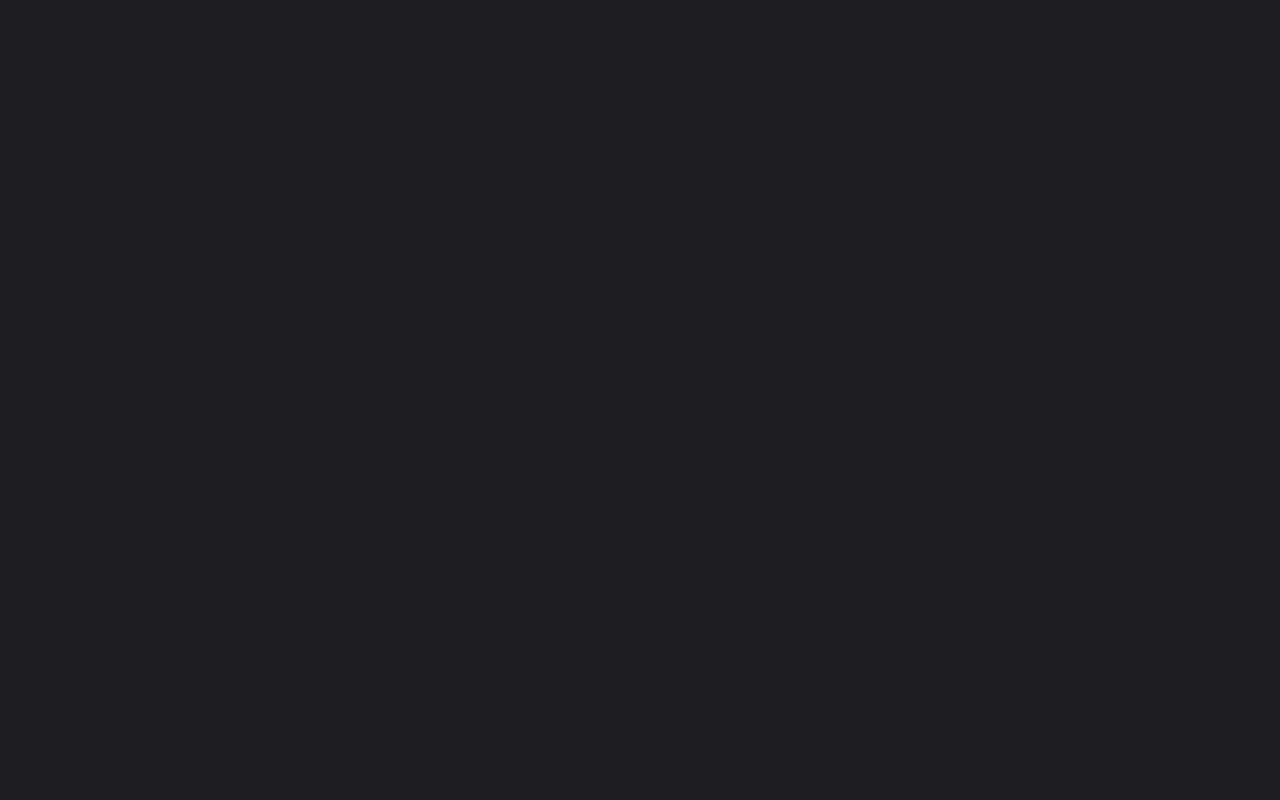
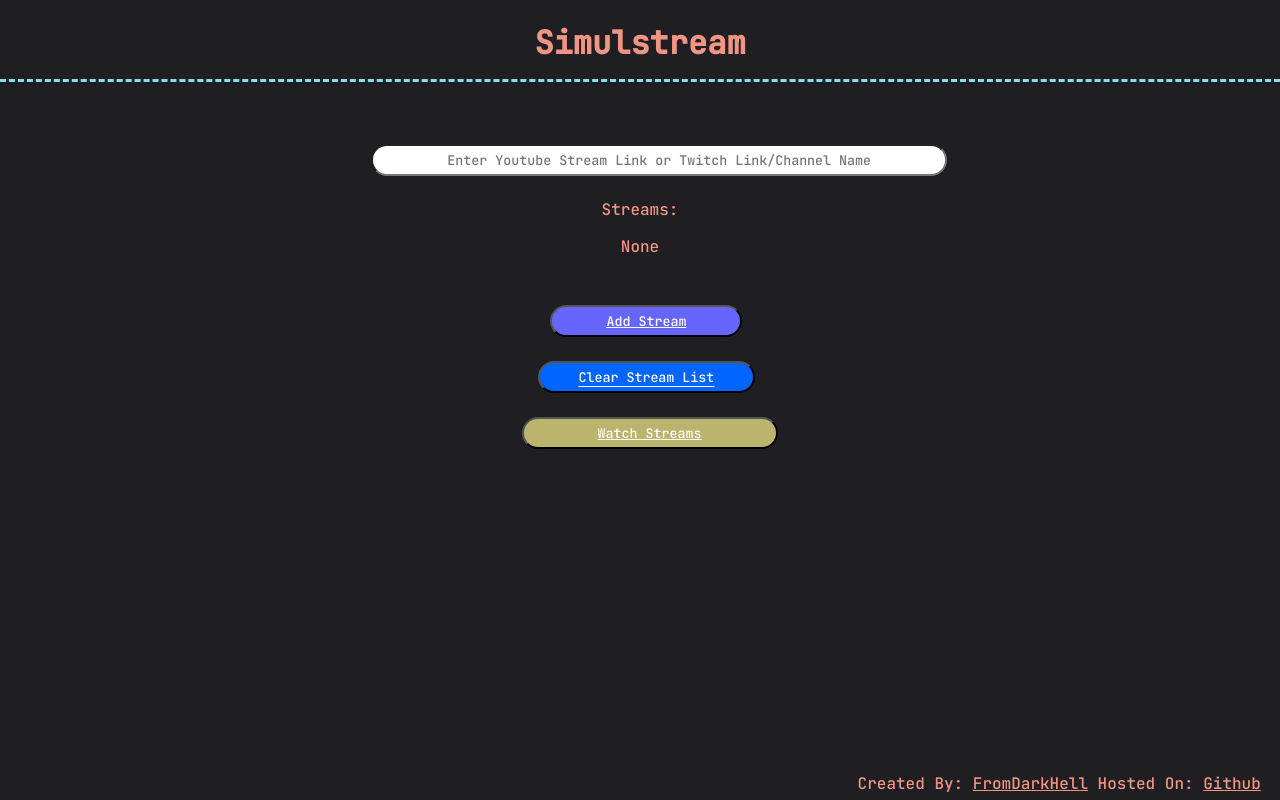
Before and after one commit to FromDarkHell/Simulstream, a plain HTML site: page index.html in a window 1280 px wide. Drawn offline with nearby package versions, Linux system fonts and the light colour scheme.

Commit message:
Implement a landing page, add ordering
Fix #3
Add #1
Its 2AM ok bye

```diff
--- /dev/null
+++ b/css/main.css
@@ -0,0 +1,115 @@
+/* Base Styles */
+
+* {
+	color: rgb(240, 148, 132);
+	font-family: 'JetBrains Mono', monospace;
+	box-sizing: border-box;
+}
+
+h1 {
+	text-align: center;
+	vertical-align: baseline;
+	border-spacing: 5px;
+	border-bottom: 3px dashed #84E0F0;
+
+	padding-bottom: 15px;
+}
+
+#column1 {
+	position: relative;
+	top: 5%;
+}
+
+
+/* Input Boxes */
+input {
+	color: rgb(0,0,0);
+
+	border-radius: 25px;
+	background: #ffffff;
+	padding: 5px;
+	text-align: center;
+}
+
+
+/*
+
+#twitch-input {
+	position: relative;
+	left: 5%;
+	margin-right: 5px;
+	width: 40%;
+}
+
+#yt-input {
+	position: relative;
+	left: 15%;
+	width: 40%;
+}
+*/
+
+#twitch-input {
+	position: relative;
+	margin-right: 5px;
+	width: 45%;
+	left: calc(44% - 15%);
+}
+
+/* Navigate Buttons */
+#add-button {
+	position: relative;
+
+	color: rgb(255,255,255);
+	background: rgb(102, 102, 255);
+	border-radius: 25px;
+	padding: 5px;
+
+	left: calc(44% - 1%);
+	margin-top: 4vh;
+	width: 15%;
+
+	text-decoration: underline;
+}
+
+
+#clear-button {
+	position: relative;
+
+	color: rgb(255,255,255);
+	background: rgb(0, 102, 255);
+	border-radius: 25px;
+	padding: 5px;
+
+	left: calc(44% - 2%);
+	margin-top: 3vh;
+	width: 17%;
+
+	text-decoration: underline;
+	text-underline-position: under;
+}
+
+#watch-button {
+	position: relative;
+
+	color: rgb(255,255,255);
+	background: rgba(240, 229, 132, 0.75);
+	border-radius: 25px;
+	padding: 5px;
+
+	left: calc(44% - 3.25%);
+	margin-top: 3vh;
+	width: 20%;
+
+	text-decoration: underline;
+}
+
+
+/* Footer */
+#footer {
+	position: fixed;
+	left: 67%;
+	bottom: -10px;
+	color: white;
+	text-align: right;
+	font-size: 12pt;
+}
--- a/index.html
+++ b/index.html
@@ -9,7 +9,12 @@
 
 <head>
 	<script src="https://ajax.googleapis.com/ajax/libs/jquery/3.5.1/jquery.min.js"></script>
+	<link rel="preconnect" href="https://fonts.gstatic.com">
+	<link href="https://fonts.googleapis.com/css2?family=Noto+Sans+JP:wght@300&display=swap" rel="stylesheet">
+	<link href="https://fonts.googleapis.com/css2?family=JetBrains+Mono:wght@500&display=swap" rel="stylesheet">
+
 	<link rel="stylesheet" href="./css/styles.css">
+	<link rel="stylesheet" href="./css/main.css">
 	<script src="./js/main.js"></script>
 
 	<link rel="preconnect" href="https://fonts.gstatic.com">
@@ -22,12 +27,39 @@
 
 
 <body>
-	<div id="players">
+	<h1>Simulstream</h1>
+
+	<div id="column1">
+		<span id="twitchSpan">
+			<input id="twitch-input" placeholder="Enter Youtube Stream Link or Twitch Link/Channel Name">
+		</span id="ytSpan">
+
 	</div>
 
-	<div id="chats">
+	<div id="bottom">
+		<br>
+		<br>
+		<br>
+		<div style="text-align: center">
+			Streams:
+			<p id="StreamText">None</p>
+		</div>
+
+		<button id="add-button" type="button" onclick="AddStream()">Add Stream</button>
+		<br>
+		<button id="clear-button" type="button" onclick="ClearStreams()">Clear Stream List</button>
+		<br>
+
+		<!-- TODO: Disable this button while Streams are cleared -->
+		<button id="watch-button" type="button" onclick="WatchStreams()">Watch Streams</button>
 	</div>
 
+	<footer id="footer">
+		<p>
+			Created By: <a href="https://github.com/FromDarkHell">FromDarkHell</a>
+			Hosted On: <a href="https://github.com/FromDarkHel/Simulstream">Github</a>
+		</p>
+	</footer>
 </body>
 
 
--- a/js/main.js
+++ b/js/main.js
@@ -1,87 +1,75 @@
-function CalculateScreenPercentages(queryStr) {
-	screenSplit = 0;
-	if (queryStr.has('yt')) {
-		screenSplit += (queryStr.get("yt").split(",").length)
-	}
-	if (queryStr.has('tw')) {
-		screenSplit += (queryStr.get("tw").split(",").length)
+CurrentStreams = null
+
+// https://stackoverflow.com/questions/5717093/check-if-a-javascript-string-is-a-url
+function IsValidURL(string) {
+	let url;
+
+	try {
+		url = new URL(string);
+	} catch (_) {
+		return false;
 	}
 
-	return ((1 / screenSplit * 100)) + "%"
+	return url.protocol === "http:" || url.protocol === "https:";
 }
 
-function InitializeTwitchEmbeds(twitchChannel, queryStr) {
-	var videoFrame = document.createElement('iframe');
-	videoFrame.src = "https://player.twitch.tv/?channel=" + twitchChannel + "&parent=fromdarkhell.github.io&parent=simulstream.test&muted=true"
 
-	var chatFrame = document.createElement('iframe')
-	chatFrame.src = "https://www.twitch.tv/embed/" + twitchChannel + "/chat?darkpopout&parent=fromdarkhell.github.io&parent=simulstream.test"
-	chatFrame.frameBorder = videoFrame.frameBorder = "0";
-
-	videoFrame.setAttribute('allowFullScreen', '')
-	videoFrame.style.width = chatFrame.style.width = CalculateScreenPercentages(queryStr)
-	videoFrame.classList.add('twPlayer', 'player')
-	chatFrame.classList.add('twChat', 'chat')
-
-	return [videoFrame, chatFrame]
+function UpdateStreamsList() {
+	if (CurrentStreams !== null) {
+		$("#StreamText")[0].textContent = CurrentStreams.join(', ')
+	} else {
+		$("#StreamText")[0].textContent = 'None'
+	}
 }
 
-function InitializeYoutubeEmbeds(ytID, queryStr) {
-	var videoFrame = document.createElement('iframe');
-	videoFrame.src = "https://www.youtube.com/embed/" + ytID
-	videoFrame.allow = "accelerometer; autoplay; clipboard-write; encrypted-media; gyroscope; picture-in-picture"
-	videoFrame.setAttribute('allowFullScreen', '')
+function AddStream() {
+	if (CurrentStreams === null) CurrentStreams = []
 
-	var chatFrame = document.createElement('iframe');
-	chatFrame.src = "https://www.youtube.com/live_chat?v=" + ytID + "&embed_domain=fromdarkhell.github.io"
-	chatFrame.frameBorder = videoFrame.frameBorder = "0";
+	streamLink = $("#twitch-input")[0].value
+	console.log("Adding stream: " + streamLink)
 
-	videoFrame.style.width = CalculateScreenPercentages(queryStr)
-	chatFrame.style.width = CalculateScreenPercentages(queryStr)
-	chatFrame.classList.add('ytChat', 'chat')
-	videoFrame.classList.add('ytPlayer', 'player')
+	displayName = streamLink
+	if (IsValidURL(streamLink)) {
+		console.log("User entered URL...");
+		let url = new URL(streamLink)
 
-	return [videoFrame, chatFrame]
+		// Handle twitch URLs first since they're the easiest to do
+		if (url.hostname === 'www.twitch.tv') {
+			displayName = url.pathname.substring(1) + "(tw)"
+		} else if (url.hostname === 'www.youtube.com') {
+			if (!url.searchParams.has('v')) {
+				alert('Invalid Youtube Link...');
+				return;
+			}
+			displayName = url.searchParams.get('v') + " (yt)"
+		} else {
+			// Some sort of unknown link that we can't even handle in the first place
+			return;
+		}
+	} else {
+		// They must've entered a name or a youtube ID directly
+		displayName = streamLink + " (tw)"
+	}
+
+	CurrentStreams.push(displayName)
+	UpdateStreamsList()
 }
 
-function ParseChannelOptions() {
-	const queryStr = new URLSearchParams(window.location.search);
-	console.log("Parsing channel options: " + window.location.search)
-	splitPercentage = CalculateScreenPercentages(queryStr);
-	console.log("Screen divided by: " + splitPercentage)
+function ClearStreams() {
+	CurrentStreams = null;
+	UpdateStreamsList()
+}
 
-	if (queryStr.has('tw')) { // If we have a (set) of twitch channels in the list
-		twitchChannels = queryStr.get("tw").split(",")
-		console.log("Twitch Channels: " + twitchChannels)
-		for (var i = 0; i < twitchChannels.length; i++) {
-			twitchChannel = twitchChannels[i];
-			console.log("Adding embed for: " + twitchChannel)
+function WatchStreams() {
+	var urlParams = new URLSearchParams();
 
-			const [videoFrame, chatFrame] = InitializeTwitchEmbeds(twitchChannel, queryStr)
+	for (var i = 0; i < CurrentStreams.length; i++) {
+		stream = CurrentStreams[i].substring(0, CurrentStreams[i].length - 5)
+		platform = CurrentStreams[i].substring(CurrentStreams[i].length - 3, CurrentStreams[i].length - 1)
 
-			document.getElementById('players').appendChild(videoFrame)
-			document.getElementById('chats').appendChild(chatFrame)
-		}
+		console.log("Adding search param for: " + stream + " on: " + platform)
+		urlParams.append(platform, stream)
 	}
 
-
-	if (queryStr.has('yt')) {
-		youtubeStreams = queryStr.get("yt").split(",")
-		for (var i = 0; i < youtubeStreams.length; i++) {
-			ytID = youtubeStreams[i];
-			console.log("Adding Youtube embed for: " + ytID)
-
-			const [videoFrame, chatFrame] = InitializeYoutubeEmbeds(ytID, queryStr)
-
-			document.getElementById('players').appendChild(videoFrame)
-			document.getElementById('chats').appendChild(chatFrame)
-		}
-	}
-
-	document.getElementById('players').style.width = document.getElementById('chats').style.width = "100%"
+	window.location.href = 'live?' + urlParams.toString()
 }
-
-window.onload = function() {
-	pageHeight = Math.max($(document).height(), $(window).height())
-	ParseChannelOptions();
-}
```
Also changed, not shown: js/live.js (added, +86 -0 lines), live.html (added, +34 -0 lines).
